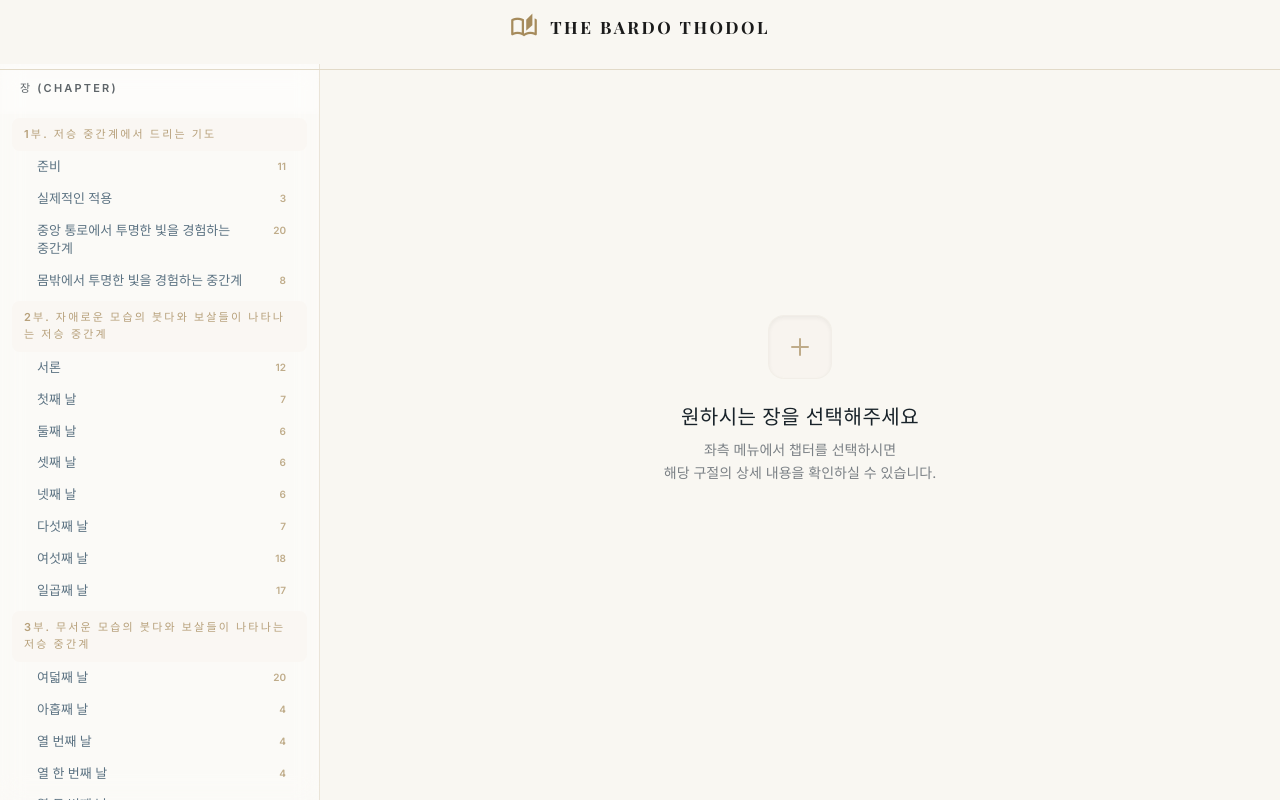
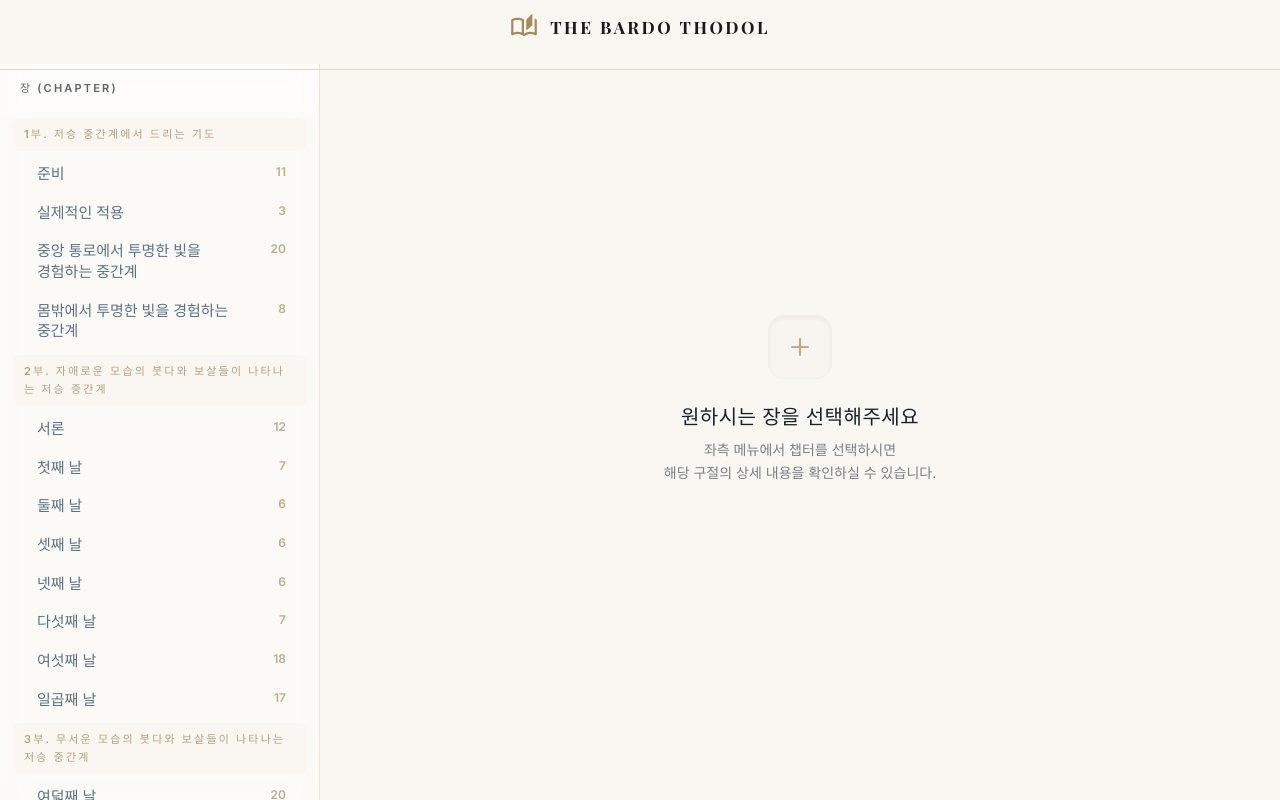
Before and after one commit to concario17-max/tibet, a React (Vite) app: page /text in a window 1280 px wide. Built offline with nearby package versions, Linux system fonts and the light colour scheme; a web font is replaced by a local one.

Commit message:
feat: refactor sidebar with atomic components and add framer-motion interactions

```diff
--- /dev/null
+++ b/src/components/Sidebar/ChapterButton.jsx
@@ -0,0 +1,45 @@
+import React from 'react';
+import { motion } from 'framer-motion';
+
+/**
+ * ChapterButton - 개별 챕터 선택 버튼 (원자 컴포넌트)
+ * @param {Object} chapter - 챕터 데이터
+ * @param {boolean} isExpanded - 확장 여부
+ * @param {function} onClick - 클릭 핸들러
+ * @param {boolean} isSubchapter - 서브챕터 여부 (들여쓰기 적용)
+ */
+const ChapterButton = ({ chapter, isExpanded, onClick, isSubchapter = false }) => {
+    return (
+        <motion.button
+            layout
+            initial={{ opacity: 0, x: -10 }}
+            animate={{ opacity: 1, x: 0 }}
+            whileHover={{ scale: 1.02, x: 5 }}
+            whileTap={{ scale: 0.98 }}
+            onClick={onClick}
+            className={`w-full flex items-start justify-between gap-2 px-3 py-2 rounded-xl text-left transition-all duration-300 ${isSubchapter ? 'pl-6' : 'pl-4'
+                } ${isExpanded
+                    ? 'bg-white/60 dark:bg-dark-bg/60 shadow-sm border border-gold-primary/20 text-[#1C2B36] dark:text-gold-light'
+                    : 'text-[#5B7282] dark:text-dark-text-secondary hover:bg-gold-surface/40 dark:hover:bg-dark-bg/40 border border-transparent'
+                }`}
+        >
+            <div className="flex-1 pr-2 flex flex-col gap-0">
+                <span className={`text-[15px] leading-snug font-inter break-keep ${isExpanded ? 'font-bold text-[#1C2B36] dark:text-gold-light' : 'font-bold'
+                    } ${isSubchapter ? 'text-[13px] font-medium' : ''}`}>
+                    {!isSubchapter && chapter.id.startsWith('prayer-')
+                        ? `${chapter.id.replace('prayer-', '')}. `
+                        : ''}
+                    {chapter.chapterName}
+                </span>
+            </div>
+            <motion.span
+                animate={{ opacity: isExpanded ? 1 : 0.7 }}
+                className="shrink-0 mt-0 text-[#A68B5C] px-2 py-0 rounded text-xs font-bold"
+            >
+                {chapter.verses?.length || 0}
+            </motion.span>
+        </motion.button>
+    );
+};
+
+export default React.memo(ChapterButton);
--- /dev/null
+++ b/src/components/Sidebar/ChapterGroup.jsx
@@ -0,0 +1,48 @@
+import React from 'react';
+import { motion, AnimatePresence } from 'framer-motion';
+import ChapterButton from './ChapterButton';
+
+/**
+ * ChapterGroup - 그룹화된 챕터 섹션 (독립 컴포넌트)
+ * @param {Object} group - 그룹 데이터
+ * @param {string} expandedChapter - 현재 확장된 챕터 ID
+ * @param {function} toggleChapter - 토글 핸들러
+ * @param {function} onSelectVerse - 구절 선택 핸들러
+ */
+const ChapterGroup = ({ group, expandedChapter, toggleChapter, onSelectVerse }) => {
+    return (
+        <motion.div layout className="mb-1">
+            {/* Group Title */}
+            <div className="px-3 py-2 text-gold-primary/80 dark:text-gold-light/70 text-[11px] font-bold tracking-[0.2em] rounded-lg bg-gold-surface/30 dark:bg-dark-bg/30 uppercase font-inter mb-1">
+                {group.chapterName}
+            </div>
+
+            {/* Subchapters List */}
+            <div className="flex flex-col gap-0">
+                <AnimatePresence mode="popLayout">
+                    {group.subchapters.map((subGroup) => {
+                        const uniqueId = `${group.id}-${subGroup.id}`;
+                        const isExpanded = expandedChapter === uniqueId;
+
+                        return (
+                            <ChapterButton
+                                key={subGroup.id}
+                                chapter={subGroup}
+                                isExpanded={isExpanded}
+                                isSubchapter={true}
+                                onClick={() => {
+                                    toggleChapter(uniqueId);
+                                    if (subGroup.verses?.length > 0 && onSelectVerse) {
+                                        onSelectVerse(subGroup.verses[0]);
+                                    }
+                                }}
+                            />
+                        );
+                    })}
+                </AnimatePresence>
+            </div>
+        </motion.div>
+    );
+};
+
+export default React.memo(ChapterGroup);
--- a/src/components/Sidebar/SidebarChapterList.jsx
+++ b/src/components/Sidebar/SidebarChapterList.jsx
@@ -1,83 +1,57 @@
 import React from 'react';
+import { motion, AnimatePresence } from 'framer-motion';
+import ChapterButton from './ChapterButton';
+import ChapterGroup from './ChapterGroup';
 
+/**
+ * SidebarChapterList - 챕터 목록 컨테이너 (Refactored: Zero Monolith)
+ */
 const SidebarChapterList = ({ prayers, expandedChapter, toggleChapter, onSelectVerse }) => {
     return (
-        <div className={`flex-none overflow-y-auto border-gold-border/40 dark:border-[#222] custom-scrollbar transition-all duration-500 ease-in-out ${expandedChapter ? 'max-h-[45%] border-b shadow-sm' : 'max-h-full h-full'}`}>
+        <motion.div
+            layout
+            className={`flex-none overflow-y-auto border-gold-border/40 dark:border-[#222] custom-scrollbar transition-all duration-500 ease-in-out ${expandedChapter ? 'max-h-[45%] border-b shadow-sm' : 'max-h-full h-full'
+                }`}
+        >
             <div className="p-4 bg-transparent sticky top-0 z-10 backdrop-blur-sm hidden lg:block">
                 <h2 className="text-[11px] font-bold font-inter tracking-[0.2em] uppercase text-text-primary/70 dark:text-dark-text-primary/60 pl-1">
                     장 (Chapter)
                 </h2>
             </div>
+
             <div className="py-1 px-3 flex flex-col gap-0">
+                <AnimatePresence mode="popLayout" initial={false}>
                     {prayers && prayers.map((prayer) => {
                         if (prayer.isGroup) {
                             return (
-                            <div key={prayer.id} className="mb-1">
-                                <div className="px-3 py-2 text-gold-primary/80 dark:text-gold-light/70 text-[11px] font-bold tracking-[0.2em] rounded-lg bg-gold-surface/30 dark:bg-dark-bg/30 uppercase font-inter">
-                                    {prayer.chapterName}
-                                </div>
-                                <div className="mt-0 flex flex-col gap-0">
-                                    {prayer.subchapters.map(subGroup => {
-                                        const uniqueId = `${prayer.id}-${subGroup.id}`;
-                                        const isExpanded = expandedChapter === uniqueId;
-                                        return (
-                                            <button
-                                                key={subGroup.id}
-                                                onClick={() => {
-                                                    toggleChapter(uniqueId);
-                                                    if (subGroup.verses && subGroup.verses.length > 0) {
-                                                        if (onSelectVerse) onSelectVerse(subGroup.verses[0]);
-                                                    }
-                                                }}
-                                                className={`w-full flex items-start justify-between gap-2 px-3 py-1.5 rounded-xl text-left transition-colors pl-6 ${isExpanded
-                                                    ? 'bg-white/60 dark:bg-dark-bg/60 shadow-sm border border-gold-primary/20 text-[#1C2B36] dark:text-gold-light'
-                                                    : 'text-[#5B7282] dark:text-dark-text-secondary hover:bg-gold-surface/40 dark:hover:bg-dark-bg/40 border border-transparent'
-                                                    }`}
-                                            >
-                                                <div className="flex-1 pr-2 flex flex-col gap-0">
-                                                    <span className={`text-[13px] leading-snug font-inter break-keep ${isExpanded ? 'font-bold text-[#1C2B36]' : 'font-medium'}`}>
-                                                        {subGroup.chapterName}
-                                                    </span>
-                                                </div>
-                                                <span className={`shrink-0 mt-0 text-[#A68B5C] px-2 py-0 rounded text-[10px] font-bold ${isExpanded ? 'opacity-100' : 'opacity-70'}`}>
-                                                    {subGroup.verses.length}
-                                                </span>
-                                            </button>
-                                        )
-                                    })}
-                                </div>
-                            </div>
+                                <ChapterGroup
+                                    key={prayer.id}
+                                    group={prayer}
+                                    expandedChapter={expandedChapter}
+                                    toggleChapter={toggleChapter}
+                                    onSelectVerse={onSelectVerse}
+                                />
                             );
                         }
 
                         const isExpanded = expandedChapter === prayer.id;
                         return (
-                        <button
+                            <ChapterButton
                                 key={prayer.id}
+                                chapter={prayer}
+                                isExpanded={isExpanded}
                                 onClick={() => {
                                     toggleChapter(prayer.id);
-                                if (prayer.verses && prayer.verses.length > 0) {
-                                    if (onSelectVerse) onSelectVerse(prayer.verses[0]);
+                                    if (prayer.verses?.length > 0 && onSelectVerse) {
+                                        onSelectVerse(prayer.verses[0]);
                                     }
                                 }}
-                            className={`w-full flex items-start justify-between gap-2 px-3 py-2 rounded-xl text-left transition-colors ${isExpanded
-                                ? 'bg-white/60 dark:bg-dark-bg/60 shadow-sm border border-gold-primary/20 text-[#1C2B36] dark:text-gold-light'
-                                : 'text-[#5B7282] dark:text-dark-text-secondary hover:bg-gold-surface/40 dark:hover:bg-dark-bg/40 border border-transparent'
-                                }`}
-                        >
-                            <div className="flex-1 pr-2 flex flex-col gap-0">
-                                <span className={`text-[15px] leading-snug font-inter break-keep pl-1 ${isExpanded ? 'font-bold text-[#1C2B36]' : 'font-bold'}`}>
-                                    {prayer.id.startsWith('prayer-') ? `${prayer.id.replace('prayer-', '')}. ` : ''}{prayer.chapterName}
-                                </span>
-                            </div>
-                            <span className={`shrink-0 mt-0 text-[#A68B5C] px-2 py-0 rounded text-xs font-bold ${isExpanded ? 'opacity-100' : 'opacity-70'}`}>
-                                {prayer.verses.length}
-                            </span>
-                        </button>
+                            />
                         );
                     })}
+                </AnimatePresence>
             </div>
-        </div>
+        </motion.div>
     );
 };
 
--- a/src/pages/components/ReadingPanel.jsx
+++ b/src/pages/components/ReadingPanel.jsx
@@ -1,4 +1,5 @@
 import React from 'react';
+import { motion } from 'framer-motion';
 import { useAudioPlayer } from '../../hooks/useAudioPlayer';
 import { formatTime } from '../../utils/audioUtils';
 import ReadingHeader from '../../components/Reading/ReadingHeader';
@@ -7,38 +8,67 @@ import AudioPill from '../../components/Reading/AudioPill';
 import TranslationSection from '../../components/Reading/TranslationSection';
 import NavigationPill from '../../components/Reading/NavigationPill';
 
-// 강제 불변성과 Zero Monolith 원칙을 준수하는 ReadingPanel
+const containerVariants = {
+    hidden: { opacity: 0 },
+    visible: {
+        opacity: 1,
+        transition: {
+            staggerChildren: 0.15,
+            delayChildren: 0.2
+        }
+    }
+};
+
+const itemVariants = {
+    hidden: { opacity: 0, y: 20 },
+    visible: {
+        opacity: 1,
+        y: 0,
+        transition: {
+            duration: 0.8,
+            cubicBezier: [0.16, 1, 0.3, 1]
+        }
+    }
+};
+
+/**
+ * ReadingPanel - 챕터 상세 내용 (Interaction Refined)
+ */
 const ReadingPanel = ({ verse, globalIndex, hideAudio = false, onPrevious, onNext }) => {
-    // 오디오 플레이어 로직 (Tibet 커스텀 훅 지원)
     const audioPlaylist = React.useMemo(() => {
         return verse.audioUrl ? [{ id: verse.id, title: verse.title, url: verse.audioUrl }] : [];
     }, [verse.id, verse.title, verse.audioUrl]);
 
     const { isPlaying, progress, currentTime, duration, togglePlay, seek } = useAudioPlayer(audioPlaylist);
 
-    // 장과 구절 번호 파싱
     const [chapterStr, verseStr] = verse.id.split('.');
 
     return (
-        <main className="flex-1 min-w-0 bg-transparent font-crimson text-text-primary dark:text-dark-text-primary transition-colors duration-500 overflow-y-auto scrollbar-hide relative z-10 pt-20 sm:pt-24 pb-32 sm:pb-20">
+        <motion.main
+            initial="hidden"
+            animate="visible"
+            variants={containerVariants}
+            className="flex-1 min-w-0 bg-transparent font-crimson text-text-primary dark:text-dark-text-primary transition-colors duration-500 overflow-y-auto scrollbar-hide relative z-10 pt-20 sm:pt-24 pb-32 sm:pb-20"
+        >
             <div className="mx-auto max-w-[1000px] px-4 sm:px-8">
-
-                {/* 챕터 네비게이션 브레드크럼 */}
+                <motion.div variants={itemVariants}>
                     <ReadingHeader
                         chapterStr={chapterStr}
                         verseStr={verseStr}
                         globalIndex={globalIndex}
                         verseId={verse.id}
                     />
+                </motion.div>
 
-                {/* 티벳어 (Sanskrit 대체) */}
+                <motion.div variants={itemVariants}>
                     <TibetanSection
                         tibetan={verse.text.tibetan}
                         pronunciation={verse.text.pronunciation}
                     />
+                </motion.div>
 
-                {/* 오디오 플레이어 (Gita 스타일 Pill 디자인 이식) */}
                 {!hideAudio && (
+                    <motion.div variants={itemVariants}>
                         <AudioPill
                             isPlaying={isPlaying}
                             progress={progress}
@@ -49,24 +79,26 @@ const ReadingPanel = ({ verse, globalIndex, hideAudio = false, onPrevious, onNex
                             audioUrl={verse.audioUrl}
                             formatTime={formatTime}
                         />
+                    </motion.div>
                 )}
 
-                {/* 번역 렌더링 영역 */}
+                <motion.div variants={itemVariants}>
                     <TranslationSection
                         english={verse.text.english}
                         korean={verse.text.korean}
                     />
+                </motion.div>
 
-                {/* 하단 네비게이션 알약 버튼 */}
+                <motion.div variants={itemVariants}>
                     <NavigationPill
                         globalIndex={globalIndex}
                         verseId={verse.id}
                         onPrevious={onPrevious}
                         onNext={onNext}
                     />
-
+                </motion.div>
             </div>
-        </main>
+        </motion.main>
     );
 };
 
```
Lines whose indentation alone changed are shown as unchanged.
